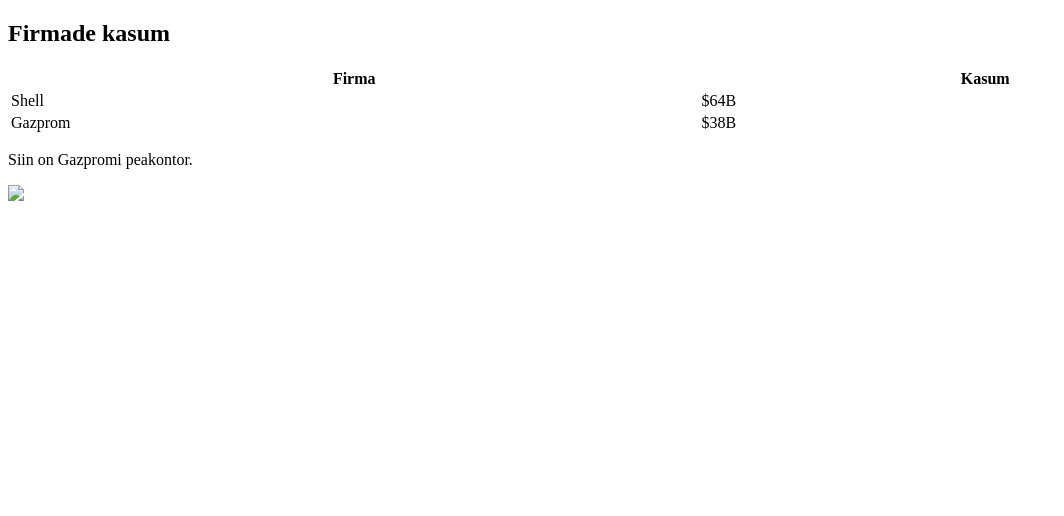
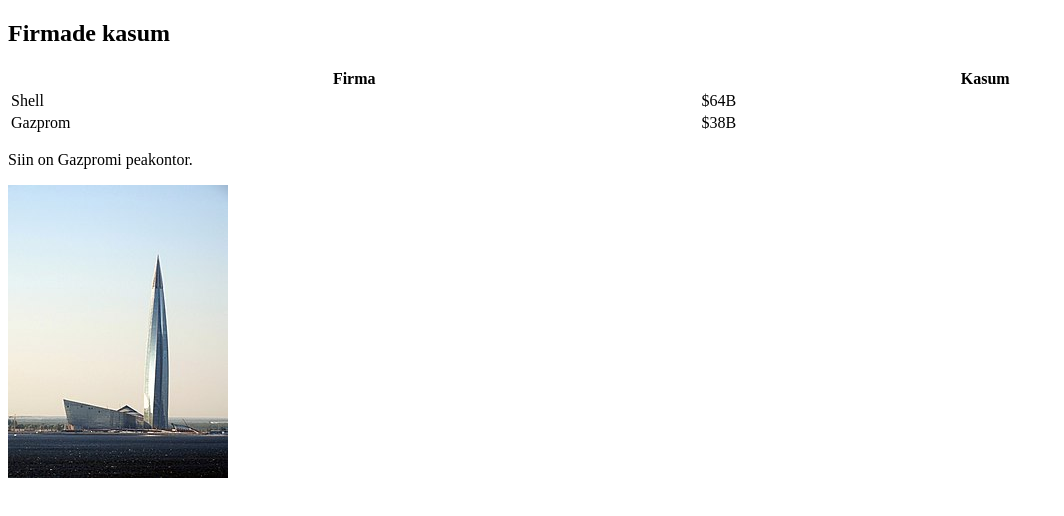
Before and after one commit to heohak/heohak.github.io, a plain HTML site: page index.html in a window 1280 px wide. Shown: the whole page, without its empty margins (0-1064 px from the left). Drawn offline with Linux system fonts and the light colour scheme.

Commit message:
Update index.html

```diff
--- a/index.html
+++ b/index.html
@@ -25,7 +25,7 @@
 
 
 <p>Siin on Gazpromi peakontor.</p>
-<img src="file:///C:/Users/ohakh/Downloads/gazprom.jpg.jpg"/>
+<img src="Saint_Petersburg_Lakhta_center_06.jpg"/>
 
 </body>
 </html>
```
